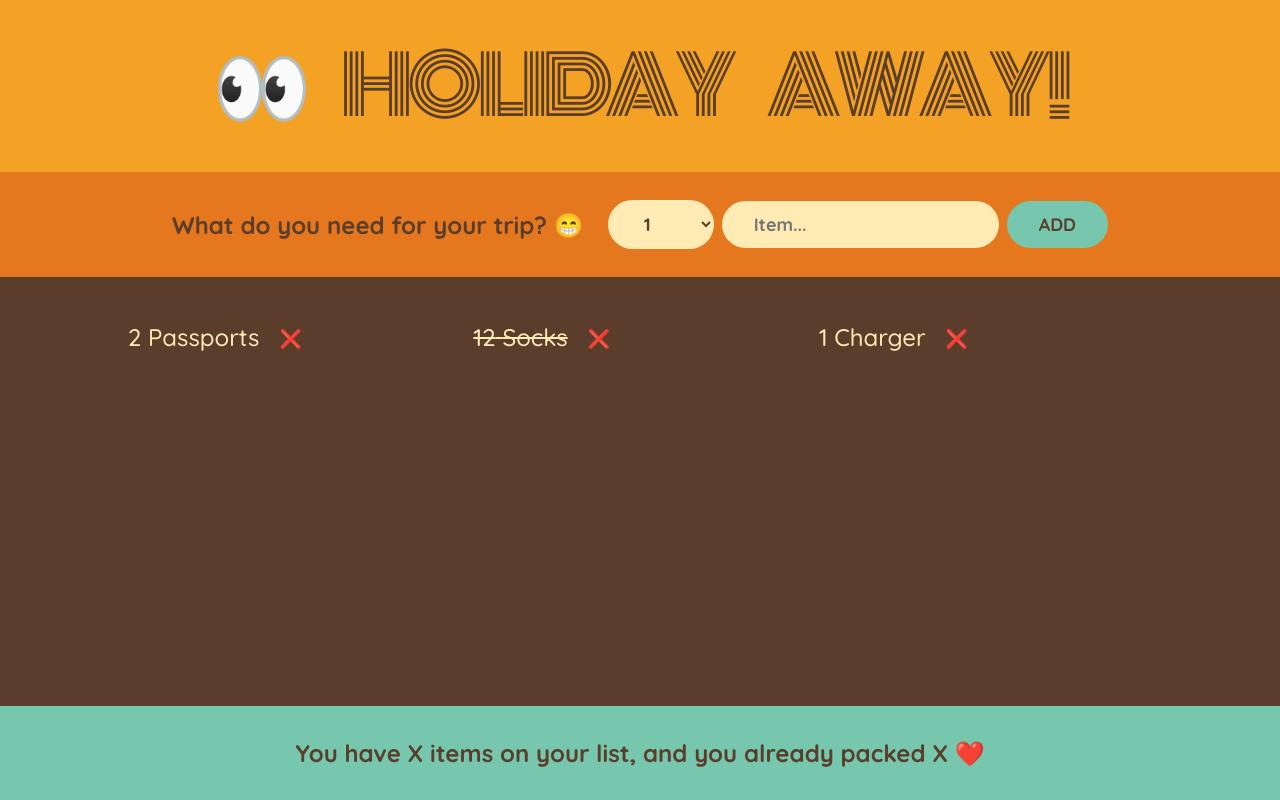
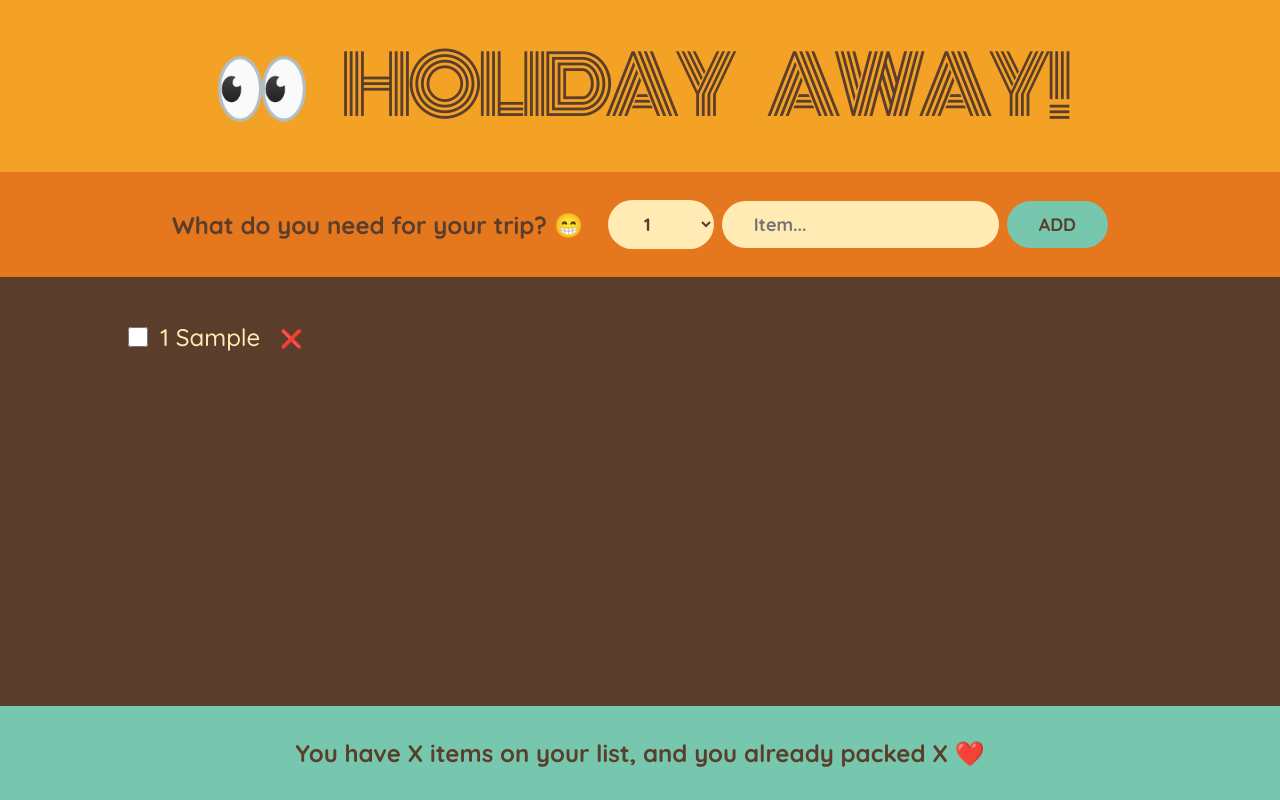
Before and after one commit to christianyarwood62/react, a React (Create React App) app in the folder travel-list-app/: page / in a window 1280 px wide. Both pictures are taken after typing "Sample" into the empty fields and a click on the button "ADD". Built offline with nearby package versions, Linux system fonts and the light colour scheme.

Commit message:
Add delete and toggle packed functionality

```diff
--- a/travel-list-app/src/App.js
+++ b/travel-list-app/src/App.js
@@ -1,17 +1,33 @@
 import { useState } from "react";
 
-const initialItems = [
-  { id: 1, description: "Passports", quantity: 2, packed: false },
-  { id: 2, description: "Socks", quantity: 12, packed: true },
-  { id: 3, description: "Charger", quantity: 1, packed: false },
-];
+// const initialItems = [
+//   { id: 1, description: "Passports", quantity: 2, packed: false },
+//   { id: 2, description: "Socks", quantity: 12, packed: true },
+//   { id: 3, description: "Charger", quantity: 1, packed: false },
+// ];
 
 
 export default function App() {
+
+  const [items, setItems] = useState([]);
+
+  function handleAddItems(item) {
+    setItems(items => [...items, item]);
+  }
+
+  function handleDeleteItem(id) {
+    setItems((items) => items.filter((item) => item.id !== id));
+  }
+
+  function handleToggleItem(id) {
+    setItems((items) =>
+      items.map((item) =>
+        item.id === id ? {...item, packed: !item.packed} : item));
+  }
   return <div className="app">
     <Logo />
-    <Form />
-    <PackingList />
+    <Form onAddItems={handleAddItems}/>
+    <PackingList items={items} onDeleteItem={handleDeleteItem} onToggleItem={handleToggleItem}/>
     <Stats />
   </div>
 }
@@ -20,7 +36,7 @@
   return <h1>👀 Holiday Away!</h1>
 }
 
-function Form() {
+function Form({onAddItems}) {
 
   const [description, setDescription] = useState('');
   const [quantity, setQuantity] = useState(1);
@@ -31,6 +47,8 @@
     if (!description) return;
     const newItem = {description, quantity, packed: false, id: Date.now()};
     console.log(newItem);
+
+    onAddItems(newItem);
 
     setDescription('');
     setQuantity(1);
@@ -52,25 +70,26 @@
   )
 }
 
-function PackingList() {
+function PackingList({items, onDeleteItem, onToggleItem}) {
   return (
     <div className="list">
       <ul>
-        {initialItems.map((item) => (
-          <Item item={item} key={item.id}/>
+        {items.map((item) => (
+          <Item item={item} key={item.id} onDeleteItem={onDeleteItem} onToggleItem={onToggleItem}/>
         ))}
       </ul>
     </div>
   )
 }
 
-function Item({item}) {
+function Item({item, onDeleteItem, onToggleItem}) {
   return (
     <li>
+      <input type='checkbox' value={item.packed} onChange={() => onToggleItem(item.id)}></input>
       <span style={item.packed ? {textDecoration: "line-through"} : {}}>
         {item.quantity} {item.description}
       </span>
-      <button>❌</button>
+      <button onClick={() => {onDeleteItem(item.id)}}>❌</button>
     </li>
   )
 }
```
